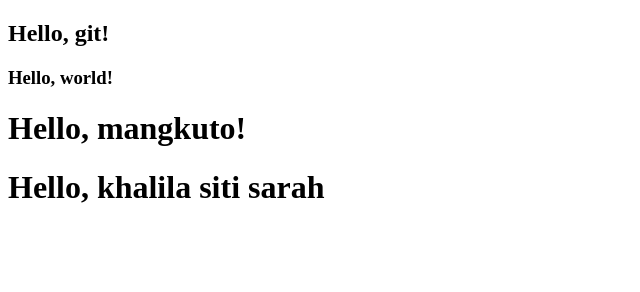
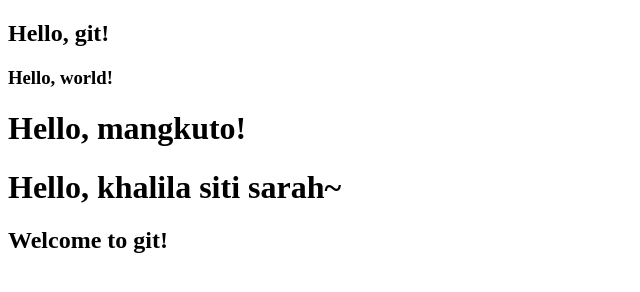
Before and after one commit to mangkuto/Hello-git, a plain HTML site: page hello-git.html in a window 1280 px wide. Shown: the whole page, without its empty margins (0-640 px from the left). Drawn offline with Linux system fonts and the light colour scheme.

Commit message:
add new line and edit for puctuatin char

```diff
--- a/hello-git.html
+++ b/hello-git.html
@@ -7,6 +7,7 @@
 		<h2>Hello, git!</h2>
 		<h3>Hello, world!</h3>
 		<h1>Hello, mangkuto!</h1>
-		<h1>Hello, khalila siti sarah</h1>
+		<h1>Hello, khalila siti sarah~</h1>
+		<h2>Welcome to git!</h2>
 	</body>
 </html>
```
